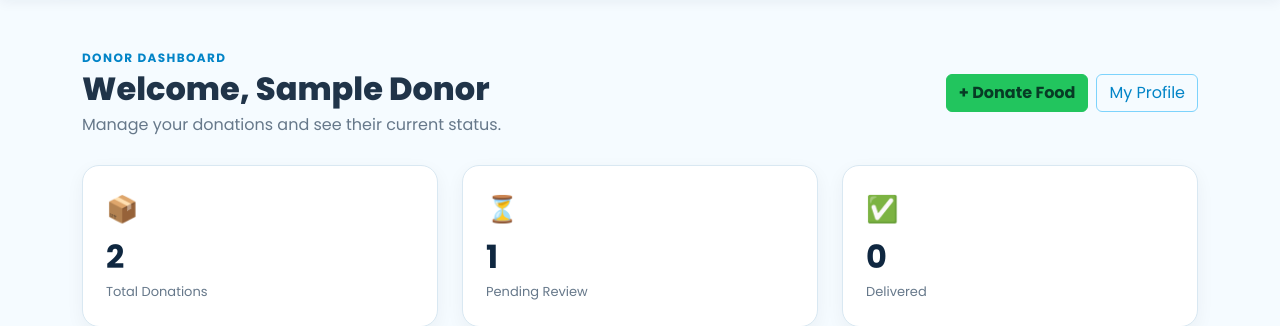
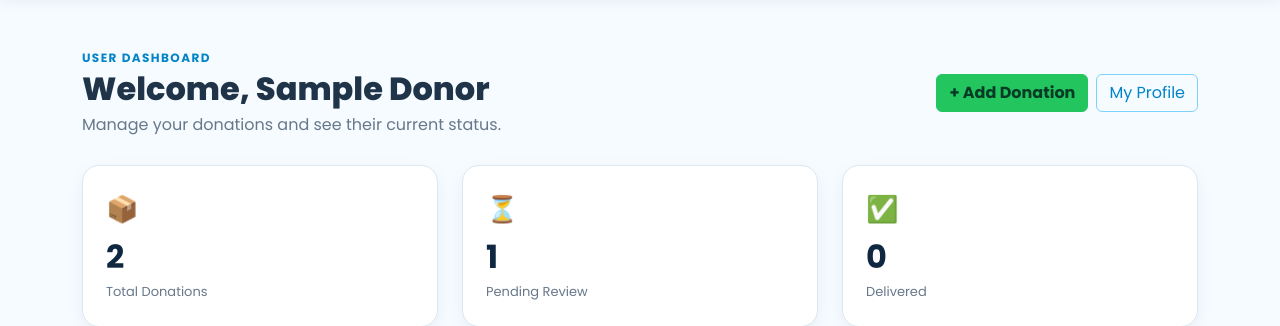
Before and after one commit to Ambika1010code/-FandCDonationPlatform, a Flask app: page /donor/dashboard in a window 1280 px wide. Shown: the part 82-408 px from the top of the page. Run offline with Flask 3, Linux system fonts and the light colour scheme; a user stored in the database is signed in; data comes from the database, SQL or seed files in the repository.

Commit message:
Complete

```diff
--- a/templates/donor_dashboard.html
+++ b/templates/donor_dashboard.html
@@ -4,8 +4,8 @@
 <section class="dashboard-page">
 <div class="container py-5">
     <div class="dashboard-head">
-        <div><div class="eyebrow">DONOR DASHBOARD</div><h1>Welcome, {{ current_user }}</h1><p>Manage your donations and see their current status.</p></div>
-        <div class="d-flex gap-2"><a href="{{ url_for('donate_food') }}" class="btn btn-green">+ Donate Food</a><a href="{{ url_for('profile') }}" class="btn btn-outline-primary">My Profile</a></div>
+        <div><div class="eyebrow">USER DASHBOARD</div><h1>Welcome, {{ current_user }}</h1><p>Manage your donations and see their current status.</p></div>
+        <div class="d-flex gap-2"><a href="{{ url_for('donate_food') }}" class="btn btn-green">+ Add Donation </a><a href="{{ url_for('profile') }}" class="btn btn-outline-primary">My Profile</a></div>
     </div>
 
     <div class="row g-4 mb-4">
```
